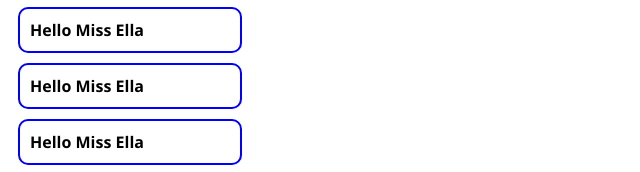
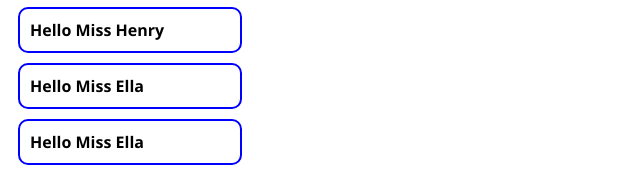
Before and after one commit to asamoah88/simplex, a plain HTML site: page index.html in a window 1280 px wide. Shown: the part 279-451 px from the top of the page, 0-640 px from the left. Drawn offline with Linux system fonts and the light colour scheme.

Commit message:
text change

```diff
--- a/index.html
+++ b/index.html
@@ -9,7 +9,7 @@
 </head>
 <body>
     <p>Hello Miss Ella is a wed devel Lorem ipsum dolor sit amet consectetur adipisicing elit. Impedit explicabo debitis earum consequuntur facere, odit cumque labore deleniti ex hic minima tempora veritatis vero quasi nemo? Vel perferendis animi iusto.</p>
-    <p>Hello Miss Ella</p>
+    <p>Hello Miss Henry</p>
     <p>Hello Miss Ella</p>
     <p>Hello Miss Ella</p>
     <p>Hello Miss Ella</p>
```
